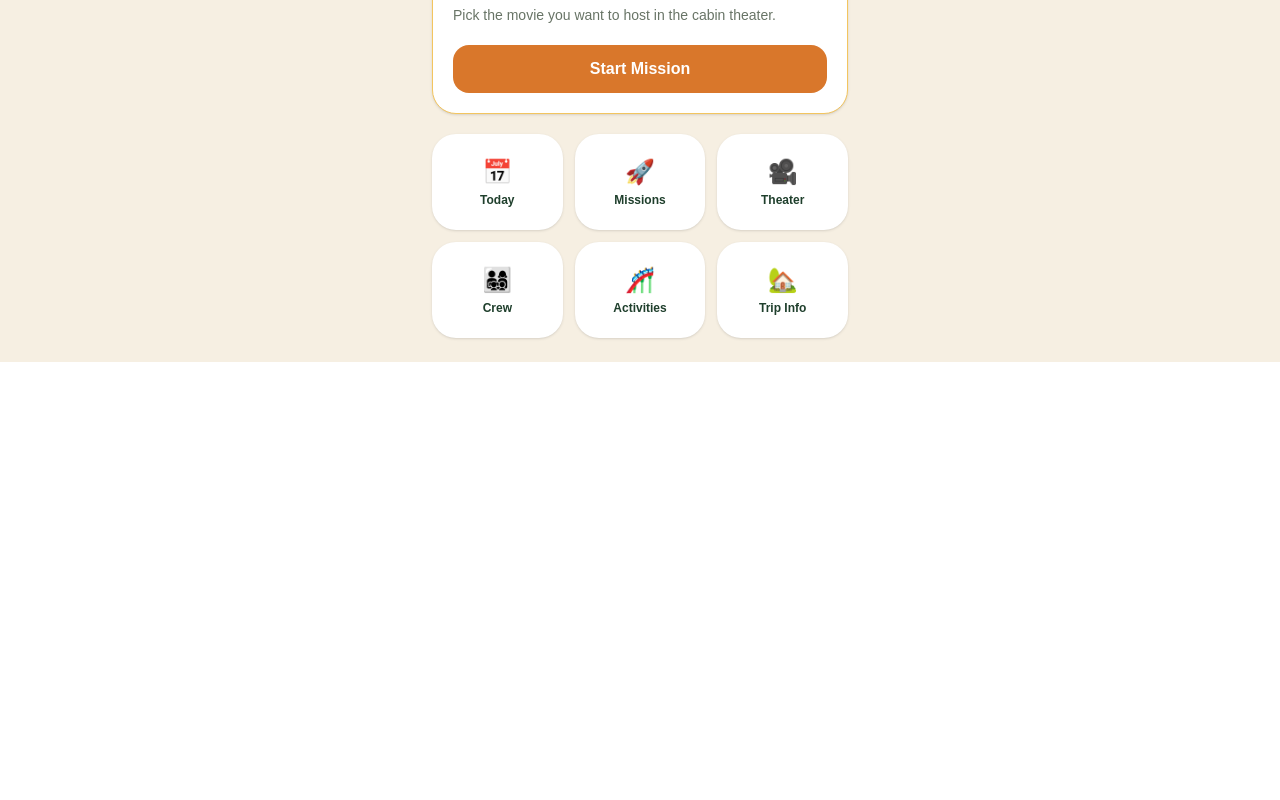
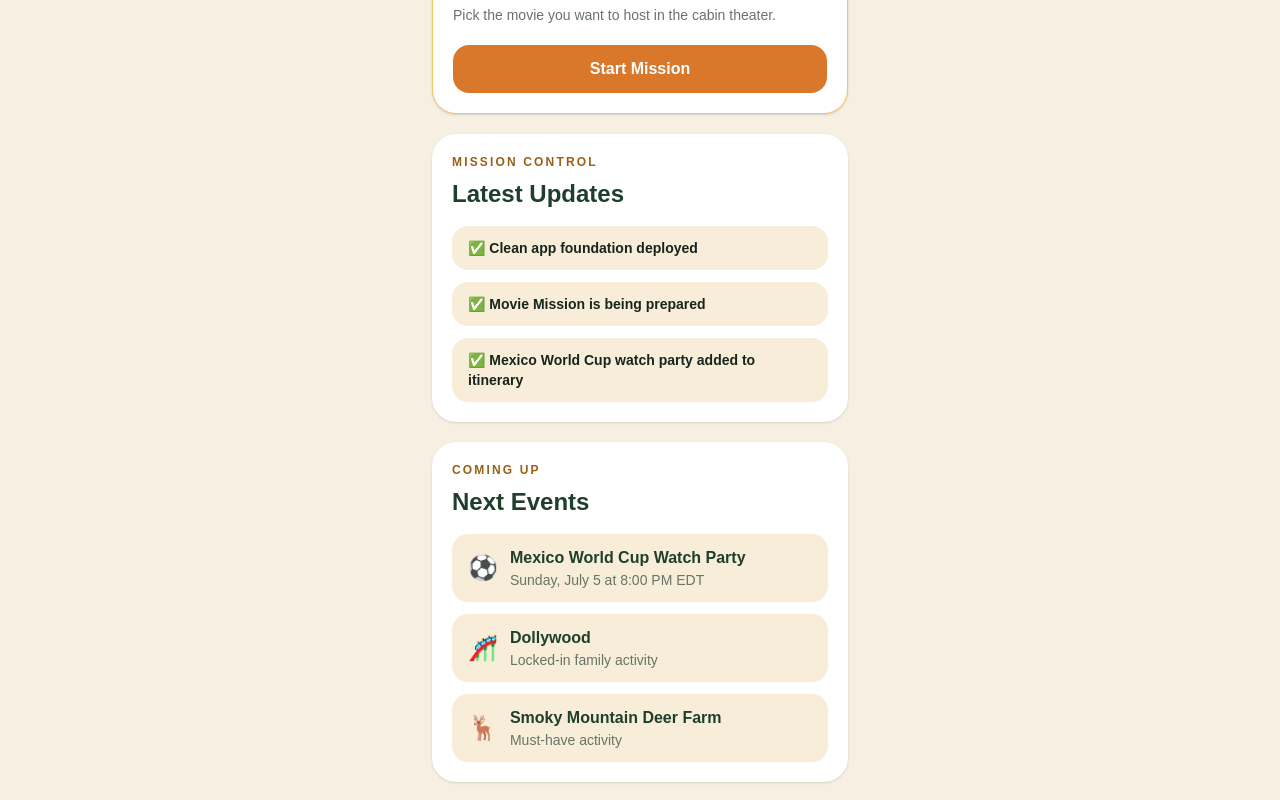
Before and after one commit to jchoate2009-hue/choate-family-adventures, a Next.js app: page / in a window 1280 px wide. Shown: the part 440-1240 px from the top of the page. Before the commit the page ends 802 px from the top, so only its background shows below. Built offline with nearby package versions, Linux system fonts and the light colour scheme.

Commit message:
Basecamp: add Mission Control dashboard

```diff
--- a/src/app/page.tsx
+++ b/src/app/page.tsx
@@ -1,18 +1,20 @@
+import { adventure } from "@/data/adventure";
+
 export default function Home() {
   return (
     <main className="min-h-screen bg-[#f6efe2] text-[#17251c]">
-      <section className="mx-auto max-w-md px-4 py-6">
+      <section className="mx-auto max-w-md px-4 py-6 pb-24">
         <div className="rounded-[2rem] bg-[#1f3f2c] p-6 text-white shadow-xl">
           <p className="text-xs font-bold uppercase tracking-[0.25em] text-[#f3c55f]">
-            Choate Family Adventures
+            {adventure.platformName}
           </p>
 
           <h1 className="mt-4 text-5xl font-black leading-none tracking-tight">
-            Smoky Mountain Adventure
+            {adventure.title}
           </h1>
 
           <p className="mt-4 text-white/80">
-            July 4–9, 2026 • Pigeon Forge / Sevierville
+            {adventure.year} • {adventure.location}
           </p>
 
           <div className="mt-6 rounded-full bg-white/10 px-4 py-3 text-sm font-bold">
@@ -25,14 +27,59 @@ export default function Home() {
             Current Mission
           </p>
           <h2 className="mt-2 text-2xl font-black text-[#1f3f2c]">
-            🎬 Mission #1: Lights, Camera, Vacation!
+            {adventure.currentMission.emoji} Mission #
+            {adventure.currentMission.number}: {adventure.currentMission.title}
           </h2>
           <p className="mt-2 text-sm text-[#687466]">
-            Pick the movie you want to host in the cabin theater.
+            {adventure.currentMission.description}
           </p>
           <button className="mt-5 w-full rounded-2xl bg-[#d9772b] px-4 py-3 font-black text-white">
             Start Mission
           </button>
+        </div>
+
+        <div className="mt-5 rounded-[1.5rem] bg-white p-5 shadow">
+          <p className="text-xs font-bold uppercase tracking-[0.18em] text-[#9a6016]">
+            Mission Control
+          </p>
+          <h2 className="mt-2 text-2xl font-black text-[#1f3f2c]">
+            Latest Updates
+          </h2>
+
+          <div className="mt-4 space-y-3">
+            {adventure.updates.map((update) => (
+              <div
+                key={update}
+                className="rounded-2xl bg-[#f8edd9] px-4 py-3 text-sm font-bold"
+              >
+                ✅ {update}
+              </div>
+            ))}
+          </div>
+        </div>
+
+        <div className="mt-5 rounded-[1.5rem] bg-white p-5 shadow">
+          <p className="text-xs font-bold uppercase tracking-[0.18em] text-[#9a6016]">
+            Coming Up
+          </p>
+          <h2 className="mt-2 text-2xl font-black text-[#1f3f2c]">
+            Next Events
+          </h2>
+
+          <div className="mt-4 space-y-3">
+            {adventure.nextEvents.map((event) => (
+              <div
+                key={event.title}
+                className="flex items-center gap-3 rounded-2xl bg-[#f8edd9] px-4 py-3"
+              >
+                <span className="text-2xl">{event.emoji}</span>
+                <div>
+                  <p className="font-black text-[#1f3f2c]">{event.title}</p>
+                  <p className="text-sm text-[#687466]">{event.detail}</p>
+                </div>
+              </div>
+            ))}
+          </div>
         </div>
 
         <div className="mt-5 grid grid-cols-3 gap-3">
--- /dev/null
+++ b/src/data/adventure.ts
@@ -0,0 +1,50 @@
+export const adventure = {
+  platformName: "Choate Family Adventures",
+  title: "Smoky Mountain Adventure",
+  year: "2026",
+  location: "Pigeon Forge / Sevierville",
+  dates: {
+    start: "2026-07-04T16:00:00-04:00",
+    end: "2026-07-09T10:00:00-04:00",
+  },
+  currentMission: {
+    number: 1,
+    emoji: "🎬",
+    title: "Lights, Camera, Vacation!",
+    description: "Pick the movie you want to host in the cabin theater.",
+    status: "Active",
+  },
+  updates: [
+    "Clean app foundation deployed",
+    "Movie Mission is being prepared",
+    "Mexico World Cup watch party added to itinerary",
+  ],
+  nextEvents: [
+    {
+      emoji: "⚽",
+      title: "Mexico World Cup Watch Party",
+      detail: "Sunday, July 5 at 8:00 PM EDT",
+    },
+    {
+      emoji: "🎢",
+      title: "Dollywood",
+      detail: "Locked-in family activity",
+    },
+    {
+      emoji: "🦌",
+      title: "Smoky Mountain Deer Farm",
+      detail: "Must-have activity",
+    },
+  ],
+  crew: [
+    "Jeff",
+    "Patty",
+    "Monica",
+    "Nora 🐶",
+    "Jeffrey Jr.",
+    "Al",
+    "Rebecca",
+    "Giancarlo",
+    "Eliza",
+  ],
+};
```
